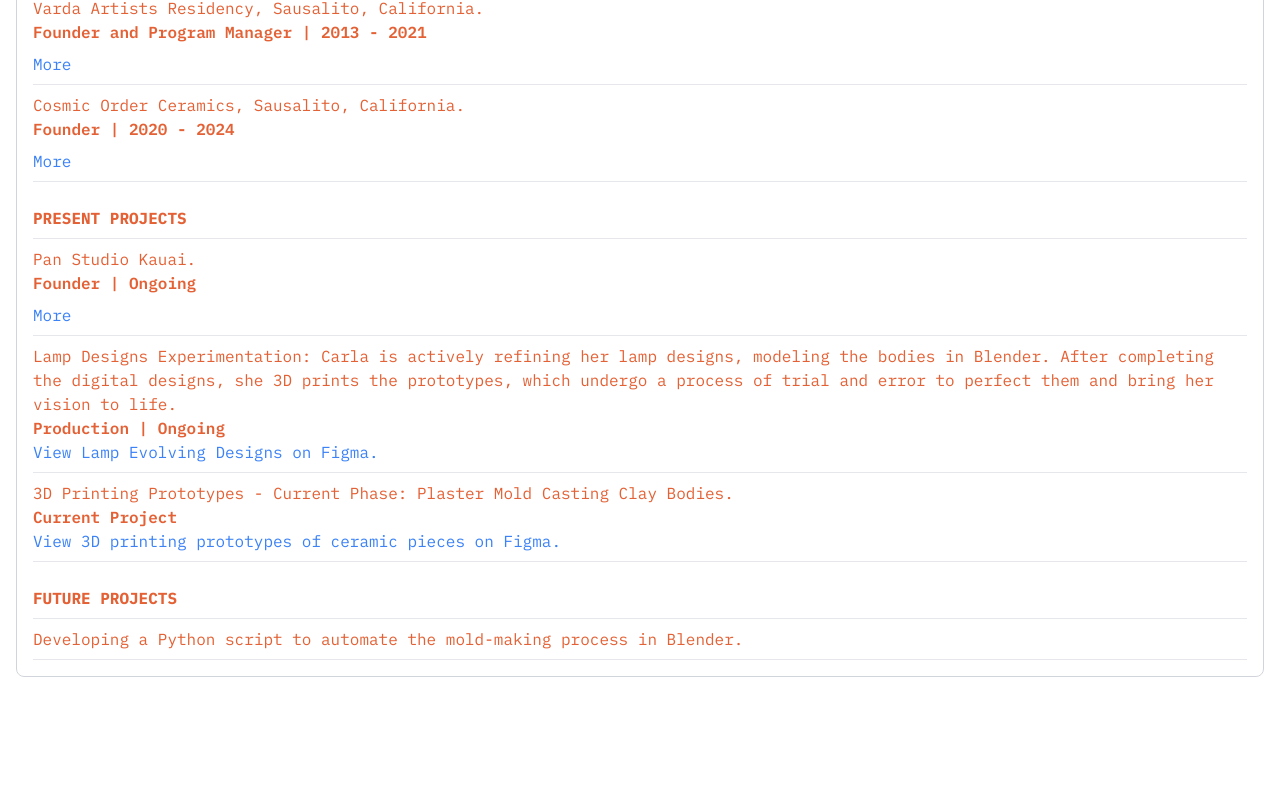
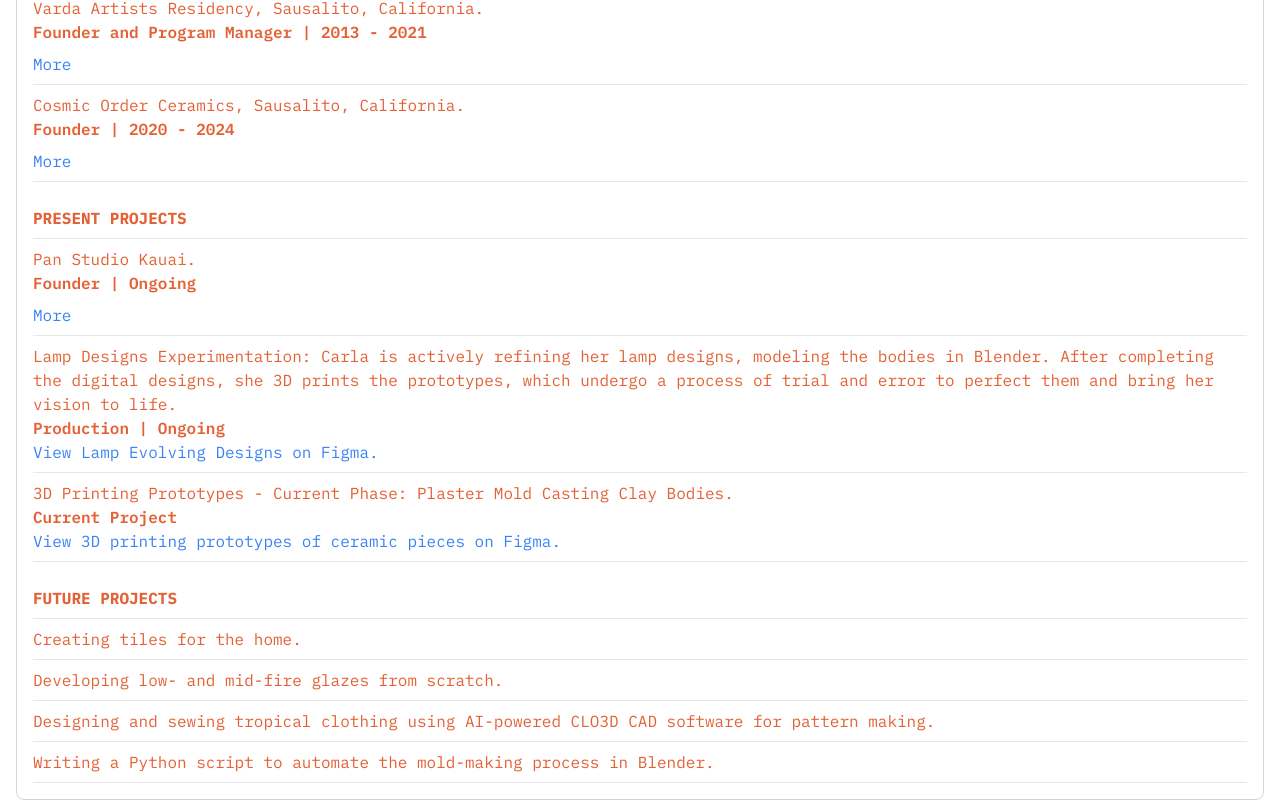
Before and after one commit to carlasushi/carla-paloma-portfolio, a Next.js app: page / in a window 1280 px wide. Shown: the part 673-1473 px from the top of the page. Before the commit the page ends 1350 px from the top, so only its background shows below. Built offline with nearby package versions, Linux system fonts and the light colour scheme.

Commit message:
Update future plans section

```diff
--- a/src/components/Table.tsx
+++ b/src/components/Table.tsx
@@ -1,4 +1,4 @@
-// components/Table.tsx
+// src/components/Table.tsx
 "use client";
 
 import React, { useState } from 'react';
@@ -180,11 +180,18 @@ const Table: React.FC = () => {
           <h2>FUTURE PROJECTS</h2>
         </div>
 
-        {/* Future Project Entry */}
+        {/* Future Project Entries */}
         <div className="py-2 border-b">
-          Developing a Python script to automate the mold-making process in Blender.
-          <br />
-          {/* <span className="font-semibold">Future Development</span> */}
+          Creating tiles for the home.
+        </div>
+        <div className="py-2 border-b">
+          Developing low- and mid-fire glazes from scratch.
+        </div>
+        <div className="py-2 border-b">
+          Designing and sewing tropical clothing using AI-powered CLO3D CAD software for pattern making.
+        </div>
+        <div className="py-2 border-b">
+          Writing a Python script to automate the mold-making process in Blender.
         </div>
       </div>
     </div>
```
